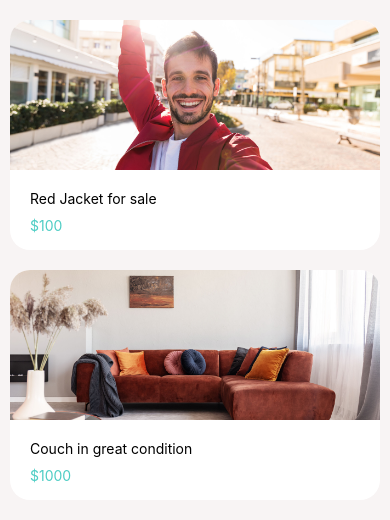
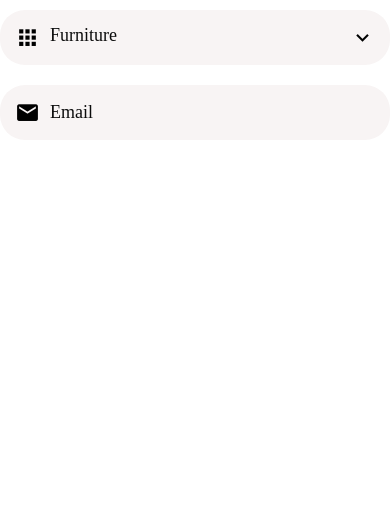
Before and after one commit to Cyber-Lord/donewithit, a React Native app: screen / in a window 390 px wide. Shown: the top 520 px of the page. Built offline with nearby package versions, Linux system fonts and the light colour scheme.

Commit message:
Added Picker Components

```diff
--- a/App.js
+++ b/App.js
@@ -1,6 +1,26 @@
-import AccountScreen from "./app/screens/AccountScreen";
-import ListingsScreen from "./app/screens/ListingsScreen";
+import React, { useState } from "react";
+import Screen from "./app/components/Screen";
+import { Switch } from "react-native";
+import AppPicker from "./app/components/AppPicker";
+import AppTextInput from "./app/components/AppTextInput";
 
+const categories = [
+  { label: "Furniture", value: 1 },
+  { label: "Clothing", value: 2 },
+  { label: "Cameras", value: 3 },
+];
 export default function App() {
-  return <ListingsScreen></ListingsScreen>;
+  const [category, setCategory] = useState(categories[0]);
+  return (
+    <Screen>
+      <AppPicker
+        selectedItem={category}
+        onSelectItem={(item) => setCategory(item)}
+        items={categories}
+        icon="apps"
+        placeholder="Category"
+      />
+      <AppTextInput icon="email" placeholder="Email" />
+    </Screen>
+  );
 }
--- /dev/null
+++ b/app/components/AppPicker.js
@@ -0,0 +1,75 @@
+import React, { useState } from "react";
+import {
+  Button,
+  FlatList,
+  Modal,
+  View,
+  StyleSheet,
+  TouchableWithoutFeedback,
+} from "react-native";
+import { MaterialCommunityIcons } from "@expo/vector-icons";
+
+import defaultStyles from "../config/styles";
+import AppText from "./AppText";
+import PickerItem from "./PickerItem";
+
+function AppPicker({ icon, items, onSelectItem, placeholder, selectedItem }) {
+  const [modalVisible, setModalVisible] = useState(false);
+  return (
+    <>
+      <TouchableWithoutFeedback onPress={() => setModalVisible(true)}>
+        <View style={styles.container}>
+          {icon && (
+            <MaterialCommunityIcons
+              name={icon}
+              size={25}
+              color={defaultStyles.colors.black}
+              style={styles.icon}
+            />
+          )}
+          <AppText style={styles.text}>
+            {selectedItem ? selectedItem.label : placeholder}
+          </AppText>
+          <MaterialCommunityIcons
+            name="chevron-down"
+            size={25}
+            color={defaultStyles.colors.black}
+          />
+        </View>
+      </TouchableWithoutFeedback>
+      <Modal visible={modalVisible} animationType="slide">
+        <Button title="Close" onPress={() => setModalVisible(false)} />
+        <FlatList
+          data={items}
+          keyExtractor={(item) => item.value.toString()}
+          renderItem={({ item }) => (
+            <PickerItem
+              label={item.label}
+              onPress={() => {
+                setModalVisible(false);
+                onSelectItem(item);
+              }}
+            />
+          )}
+        />
+      </Modal>
+    </>
+  );
+}
+const styles = StyleSheet.create({
+  container: {
+    flexDirection: "row",
+    backgroundColor: defaultStyles.colors.grey,
+    borderRadius: 25,
+    width: "100%",
+    padding: 15,
+    marginVertical: 10,
+  },
+  icon: {
+    marginRight: 10,
+  },
+  text: {
+    flex: 1,
+  },
+});
+export default AppPicker;
--- a/app/components/AppText.js
+++ b/app/components/AppText.js
@@ -1,22 +1,10 @@
 import React from "react";
-import { Text, StyleSheet, Platform } from "react-native";
+import { Text, StyleSheet } from "react-native";
+
+import defaultStyles from "../config/styles";
+
 function AppText({ children, style }) {
-  return <Text style={[styles.text, style]}>{children}</Text>;
+  return <Text style={[defaultStyles.text, style]}>{children}</Text>;
 }
 
-const styles = StyleSheet.create({
-  text: {
-    color: "#000",
-    ...Platform.select({
-      ios: {
-        fontSize: 20,
-        fontFamily: "Avenir",
-      },
-      android: {
-        fontFamily: "Roboto",
-        fontSize: 18,
-      },
-    }),
-  },
-});
 export default AppText;
--- /dev/null
+++ b/app/components/AppTextInput.js
@@ -0,0 +1,35 @@
+import React from "react";
+import { View, StyleSheet, TextInput } from "react-native";
+import { MaterialCommunityIcons } from "@expo/vector-icons";
+
+import defaultStyles from "../config/styles";
+
+function AppTextInput({ icon, ...otherProps }) {
+  return (
+    <View style={styles.container}>
+      {icon && (
+        <MaterialCommunityIcons
+          name={icon}
+          size={25}
+          color={defaultStyles.colors.black}
+          style={styles.icon}
+        />
+      )}
+      <TextInput style={defaultStyles.text} {...otherProps} />
+    </View>
+  );
+}
+const styles = StyleSheet.create({
+  container: {
+    flexDirection: "row",
+    backgroundColor: defaultStyles.colors.grey,
+    borderRadius: 25,
+    width: "100%",
+    padding: 15,
+    marginVertical: 10,
+  },
+  icon: {
+    marginRight: 10,
+  },
+});
+export default AppTextInput;
--- /dev/null
+++ b/app/components/PickerItem.js
@@ -0,0 +1,17 @@
+import React from "react";
+import { TouchableOpacity, StyleSheet } from "react-native";
+import AppText from "./AppText";
+
+function PickerItem({ label, onPress }) {
+  return (
+    <TouchableOpacity onPress={onPress}>
+      <AppText style={styles.text}>{label}</AppText>
+    </TouchableOpacity>
+  );
+}
+const styles = StyleSheet.create({
+  text: {
+    padding: 20,
+  },
+});
+export default PickerItem;
--- a/app/config/colors.js
+++ b/app/config/colors.js
@@ -6,4 +6,5 @@
   grey: "#f8f4f4",
   medium: "#6e6969",
   danger: "#ff5252",
+  dark: "#0c0c0c",
 };
--- /dev/null
+++ b/app/config/styles.js
@@ -0,0 +1,12 @@
+import { Platform } from "react-native";
+
+import colors from "./colors";
+
+export default {
+  colors,
+  text: {
+    color: colors.dark,
+    fontSize: 18,
+    fontFamily: Platform.OS === "android" ? "Roboto" : "Avenir",
+  },
+};
```
